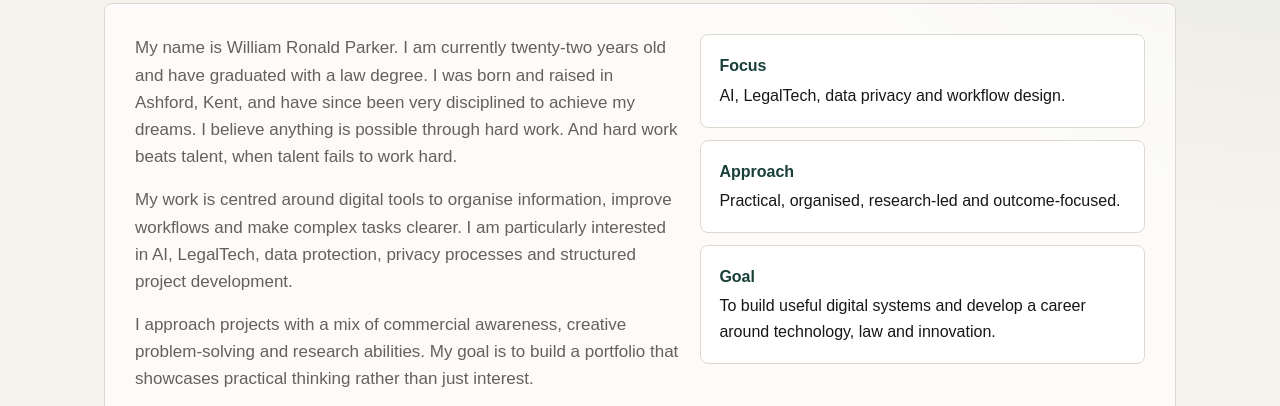
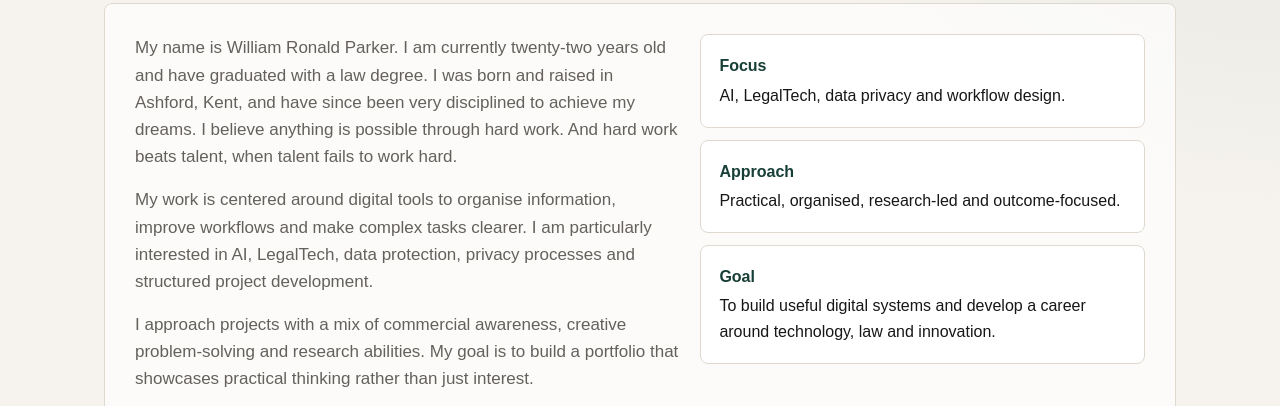
Before and after one commit to willrparker/digital, a plain HTML site: page index.html in a window 1280 px wide. Both pictures are taken after a click on the button "About". Shown: the part 320-726 px from the top of the page. Drawn offline with Linux system fonts and the light colour scheme.

Commit message:
Update index.html

```diff
--- a/index.html
+++ b/index.html
@@ -366,7 +366,7 @@
             is possible through hard work. And hard work beats talent, when talent fails to work hard.
           </p>
           <p>
-            My work is centred around digital tools to organise information, improve
+            My work is centered around digital tools to organise information, improve
             workflows and make complex tasks clearer. I am particularly interested in AI,
             LegalTech, data protection, privacy processes and structured project development.
           </p>
```
